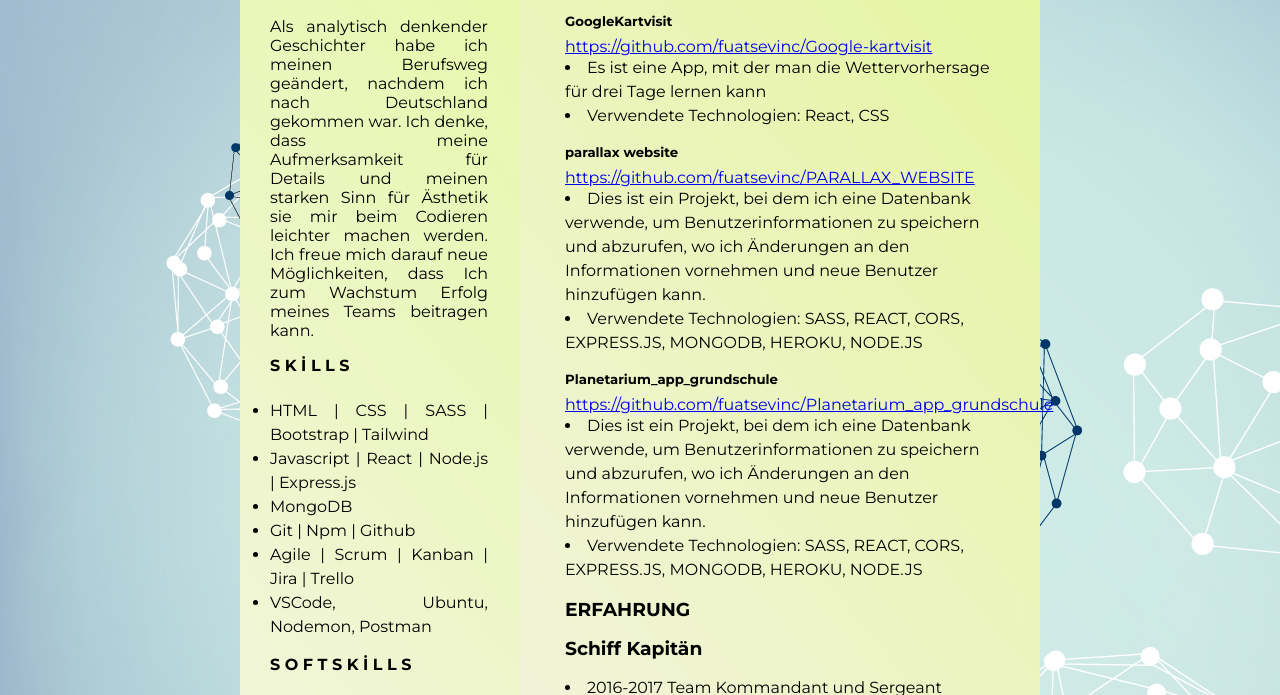
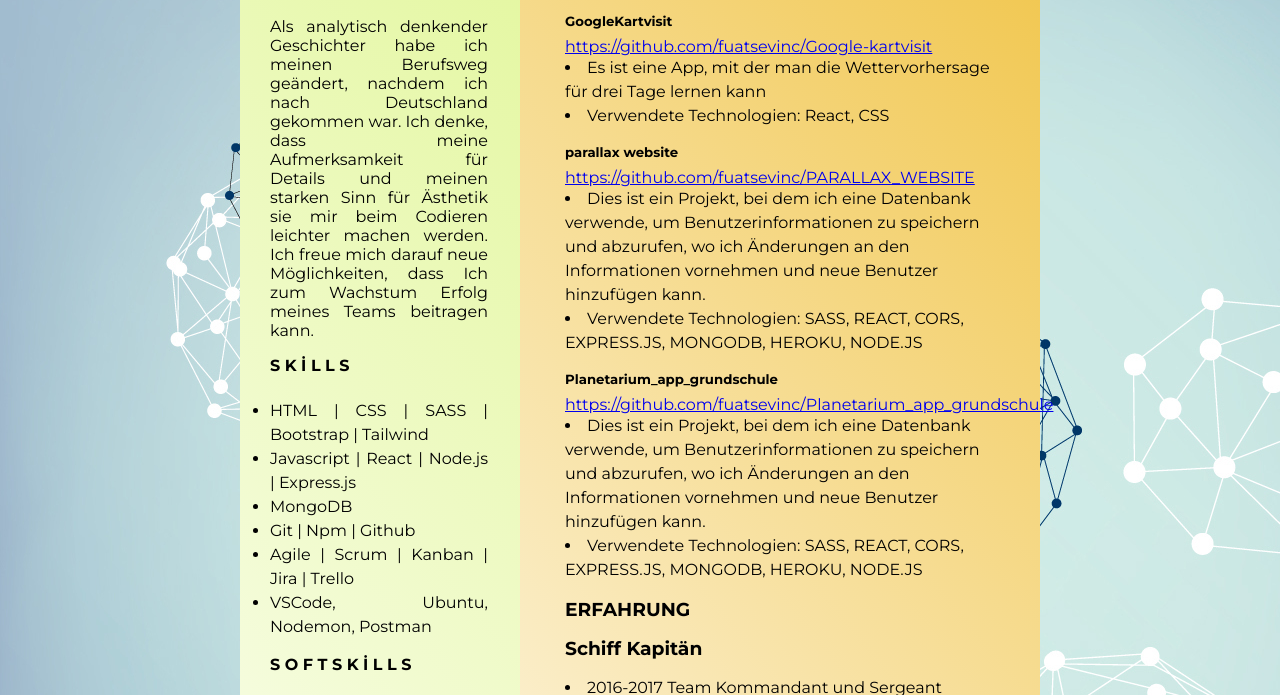
Before and after one commit to fuatsevinc/CV_FUATSEVINC, a plain HTML site: page index.html in a window 1280 px wide. Shown: the part 279-974 px from the top of the page. Drawn offline with Linux system fonts and the light colour scheme.

Commit message:
style.css page update

```diff
--- a/style.css
+++ b/style.css
@@ -72,8 +72,7 @@ li{
     width: 35%;
     height: 85rem;
     padding-left: 30px;
-    background-image: linear-gradient(50deg, rgb(247, 243, 243),rgb(231, 248, 171)) ;
-    border-radius: 0rem 0rem 0rem 1rem;
+    background-image: linear-gradient(50deg, rgb(255, 255, 255),rgb(228, 247, 161)) ;
     margin-bottom: 4rem;
 }
 .main__right{
@@ -83,8 +82,7 @@ li{
     height: 85rem;
     padding-right: 45px;
     padding-left: 45px;
-    background-image: linear-gradient(50deg, rgb(247, 243, 243),rgb(229, 245, 160)) ;
-    border-radius: 0rem 0rem 1rem 0rem;
+    background-image: linear-gradient(50deg, rgb(255, 255, 255),rgb(241, 199, 80)) ;
     margin-bottom: 4rem;
 }
 .profil{
@@ -95,3 +93,15 @@ li{
     text-align: justify;
     padding-right: 2rem;
 }
+footer{
+    background-image: linear-gradient(50deg, rgb(187, 145, 221),rgb(80, 80, 226)) ;
+    width: 50rem;
+    text-align: center;
+    color: rgb(5, 5, 5);
+    margin: auto;
+    padding: 1rem;
+    margin-bottom: 2rem;
+    display: block;
+    border-radius: 0rem 0rem 1rem 1rem;
+    box-shadow: rgb(33, 139, 86) 5px;
+}
```
